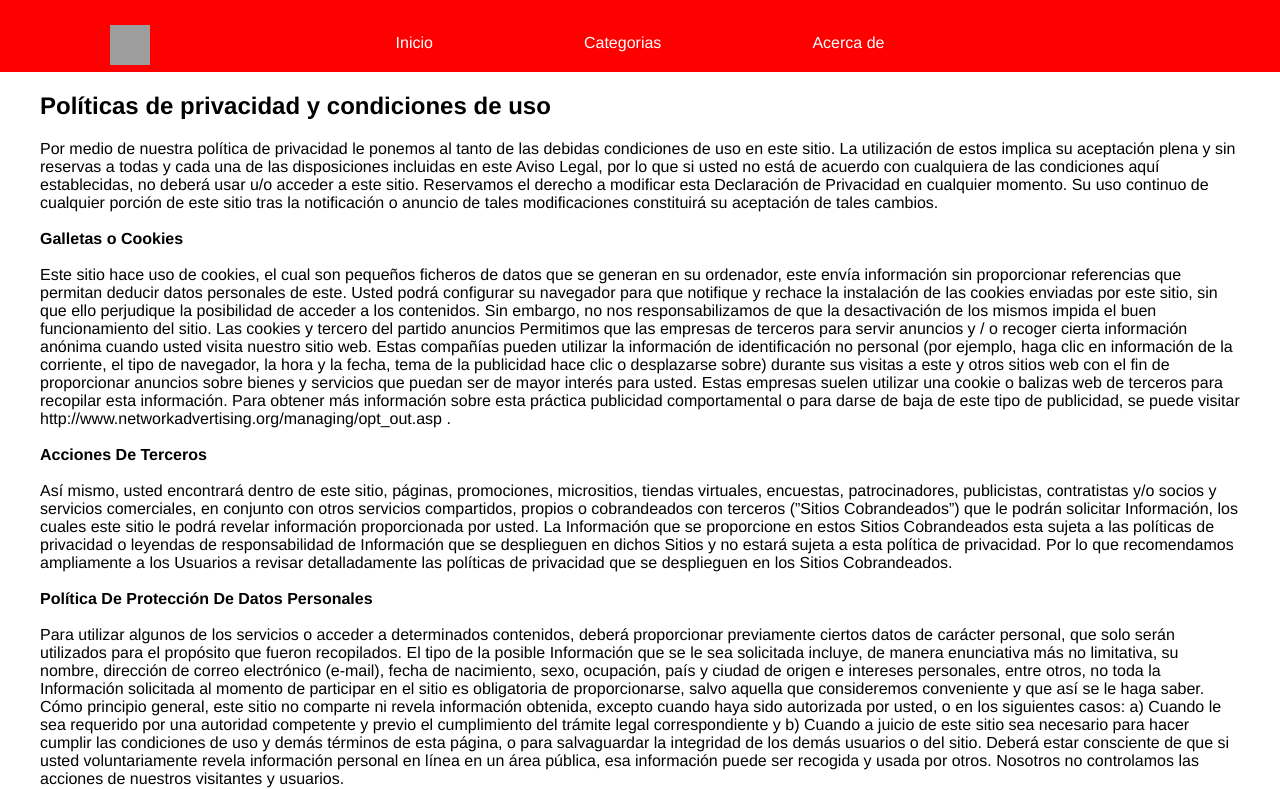
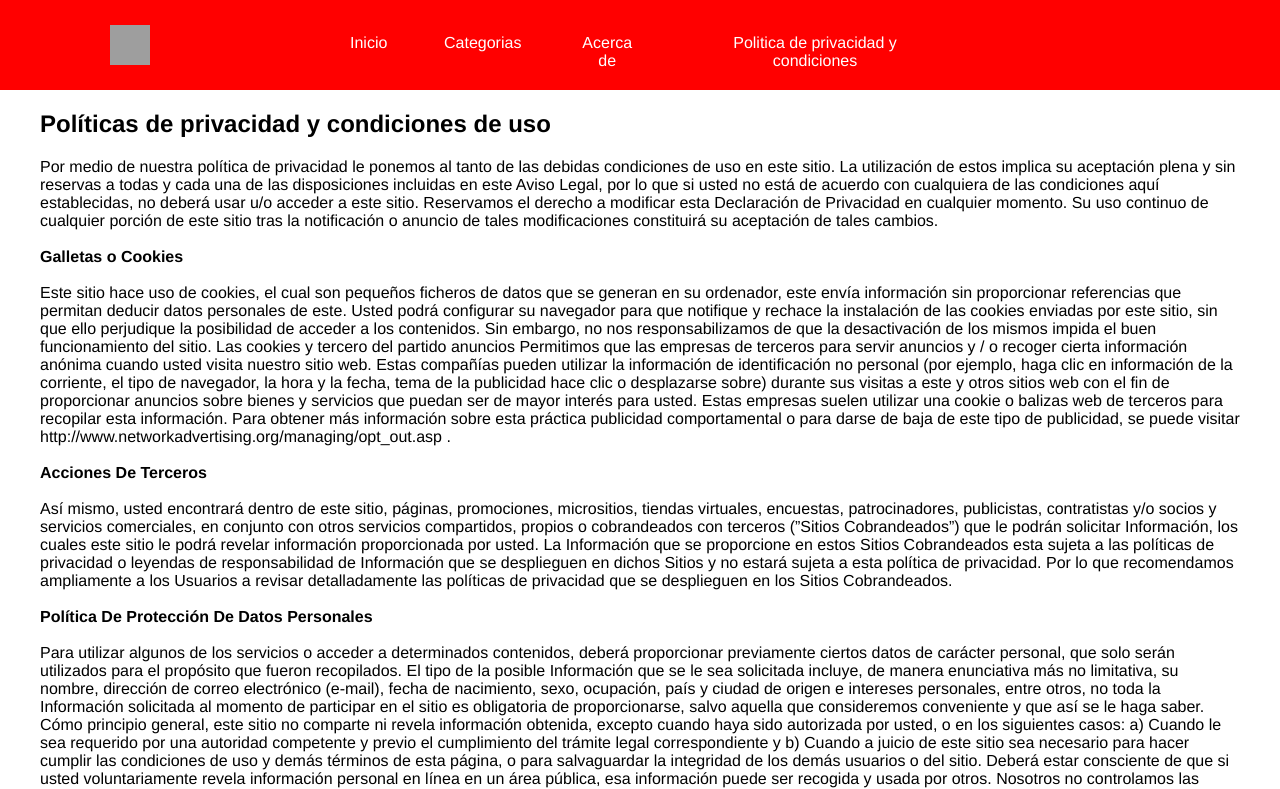
Before and after one commit to chavogg/prueba-2, a plain HTML site: page Politica de privacidad y condiciones.html in a window 1280 px wide. Shown: the top 789 px of the page. Drawn offline with Linux system fonts and the light colour scheme; grey boxes are pictures that could not be loaded.

Commit message:
Update Politica de privacidad y condiciones.html

```diff
--- a/Politica de privacidad y condiciones.html
+++ b/Politica de privacidad y condiciones.html
@@ -20,9 +20,10 @@
             alt="">
         <nav class="menu">
             <button class="nav-boton" onclick="accion()">Menu</button>
-            <a href="index.html" class="nav-enlaces desaparece">Inicio</a>
+            <a href="../PAGINA-WEB/index.html" class="nav-enlaces desaparece">Inicio</a>
             <a href="categorias.html" class="nav-enlaces desaparece">Categorias</a>
             <a href="#" class="nav-enlaces desaparece">Acerca de</a>
+            <a href="#" class="nav-enlaces desaparece">Politica de privacidad y condiciones</a>
         </nav>
     </nav>
 
```
